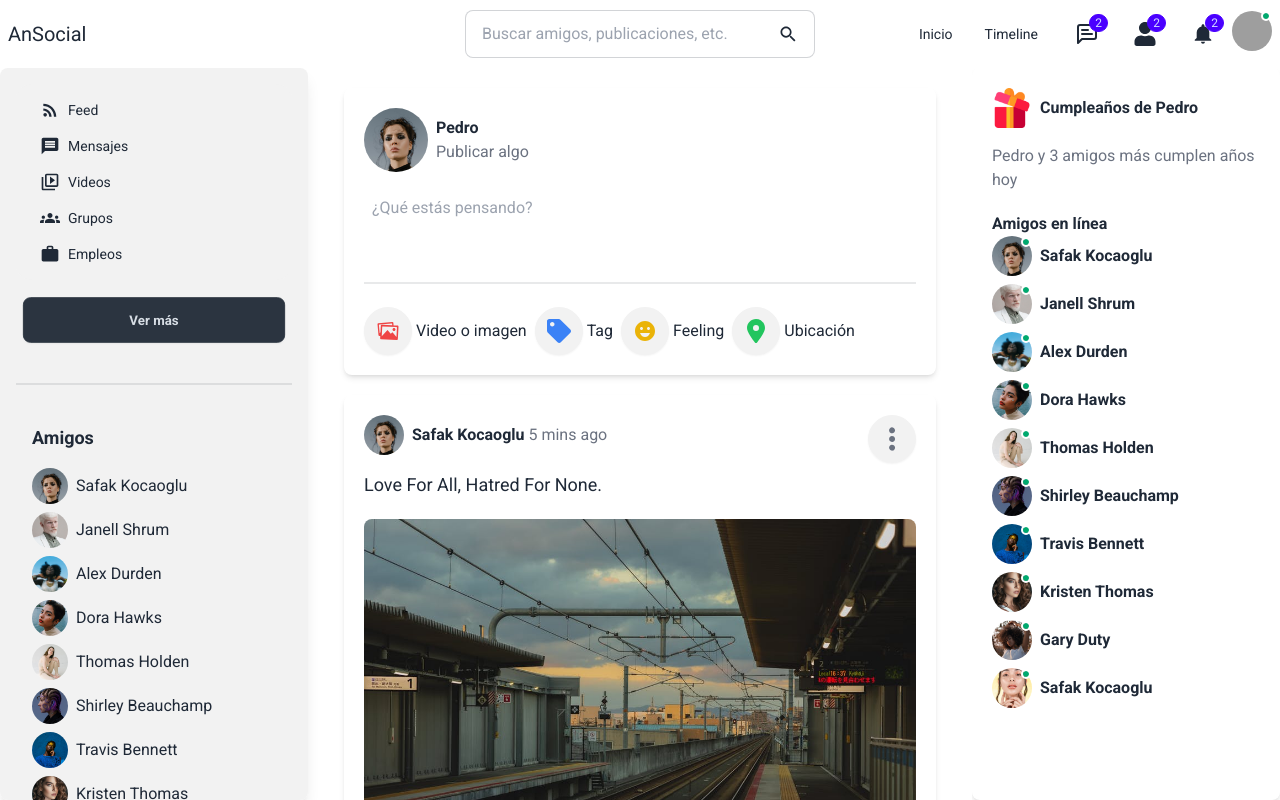
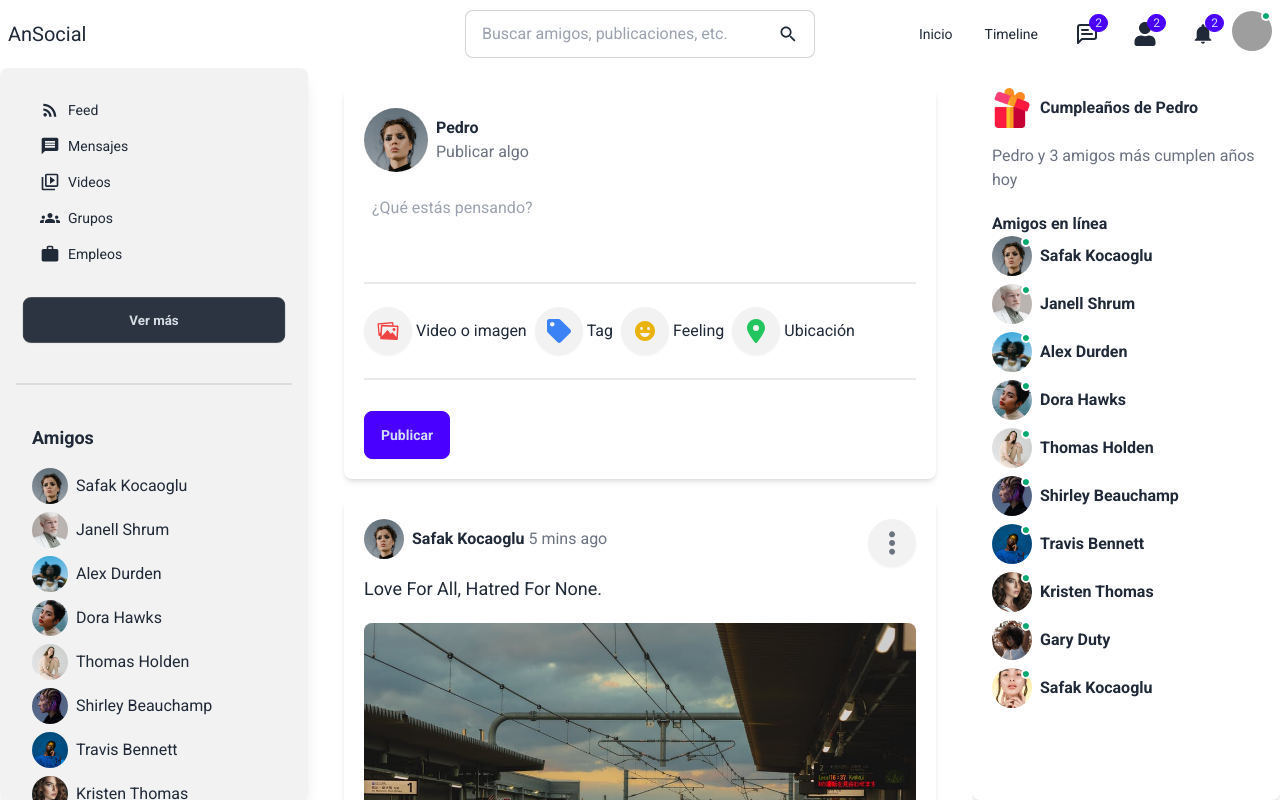
Before and after one commit to ErikJhonatan/mern-social-app, a React (Vite) app in the folder client/: page /home in a window 1280 px wide. Shown: the top 800 px of the page. Built offline with nearby package versions, Linux system fonts and the light colour scheme; grey boxes are pictures that could not be loaded.

Commit message:
feat: add share post button

```diff
--- a/client/src/components/Share.jsx
+++ b/client/src/components/Share.jsx
@@ -70,6 +70,10 @@ function Share() {
                 </span>
               </div>
             </div>
+            <div className="divider"></div>
+            <button className="btn btn-primary w-full mt-2 lg:w-auto">
+                Publicar
+            </button>
           </div>
         </div>
 
```
